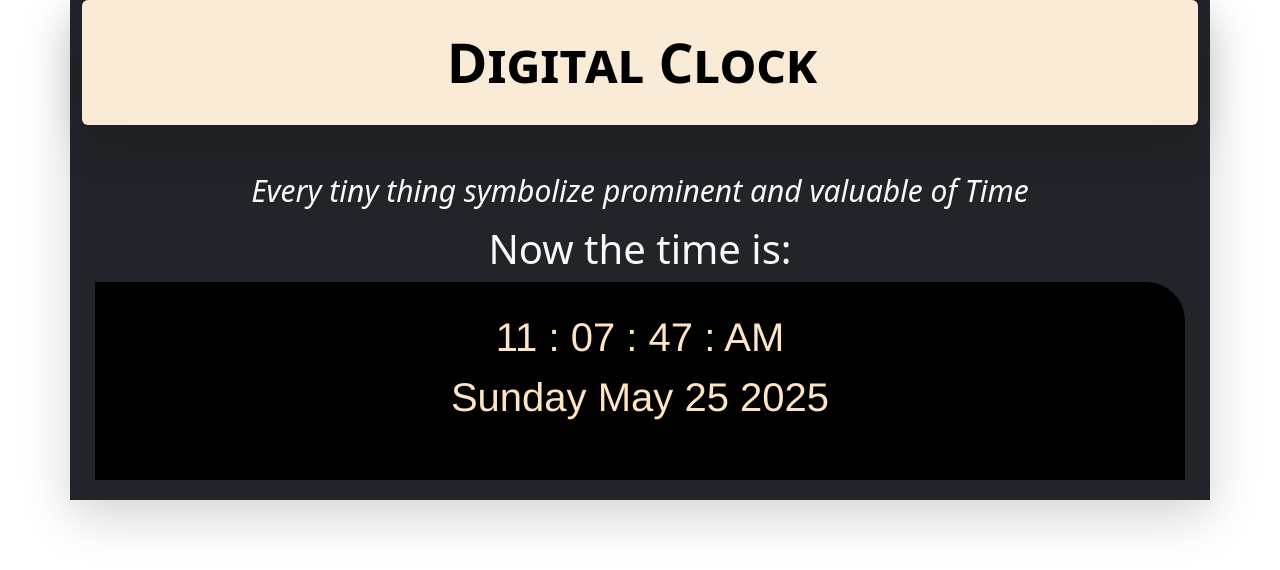
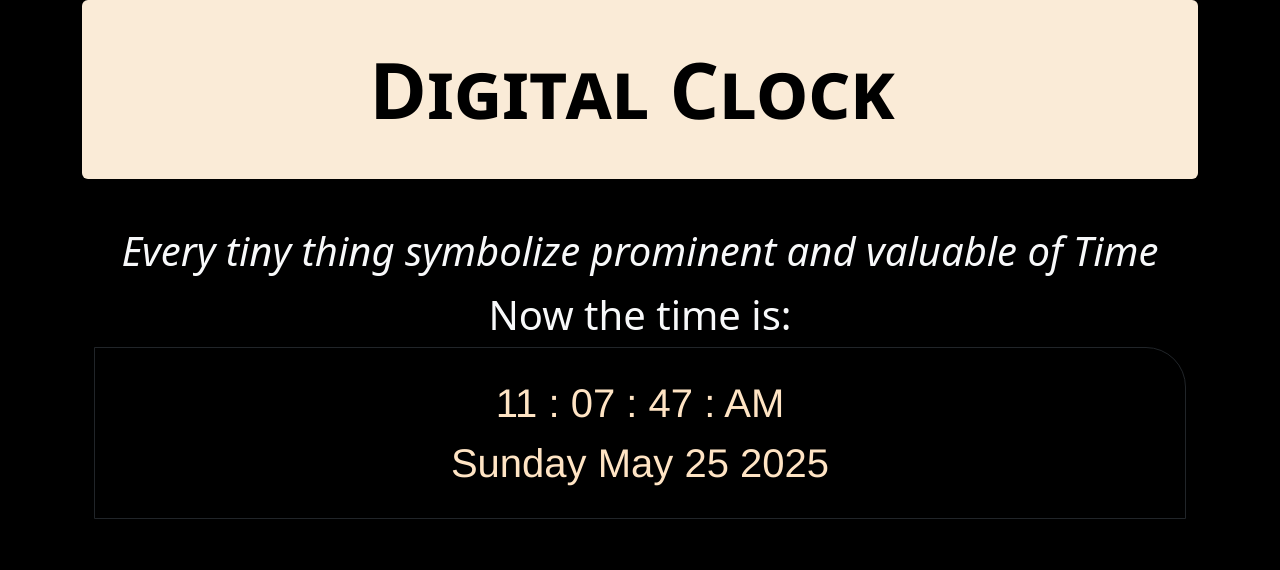
Before and after one commit to Jaimitha13/Digital-clock, a plain HTML site: page index.html in a window 1280 px wide. Drawn offline with nearby package versions, Linux system fonts and the light colour scheme.

Commit message:
Changes committed

```diff
--- a/index.css
+++ b/index.css
@@ -1,12 +1,18 @@
+body {
+    background-color: black;
+}
+
 .navbar-brand {
 
 
     font-family: 'Segoe UI', Tahoma, Geneva, Verdana, sans-serif;
 
-    font-size: 55px;
+    font-size: 78px;
     color: rgb(0, 0, 0);
     font-weight: bold;
     font-variant: small-caps;
+    padding: 15px;
+    border-color: black;
 
 }
 
@@ -17,7 +23,7 @@
 
 .display-6 {
     font-style: italic;
-    font-size: 30px;
+    font-size: 40px;
     text-align: center;
 }
 
@@ -35,8 +41,8 @@
     color: bisque;
     text-align: center;
 
-    background-color: black;
-    height: 200px;
+
+
     padding: 25px;
     border-top-right-radius: 40px;
 }
--- a/index.html
+++ b/index.html
@@ -16,7 +16,7 @@
 </head>
 
 <body>
-    <div class="container shadow-lg bg-dark">
+    <div class="container shadow-lg-mt-3">
         <nav class="navbar shadow-lg p-3 mb-5 rounded">
             <div class="container-fluid justify-content-center">
                 <a class="navbar-brand text-center" href="#">Digital Clock</a>
```
